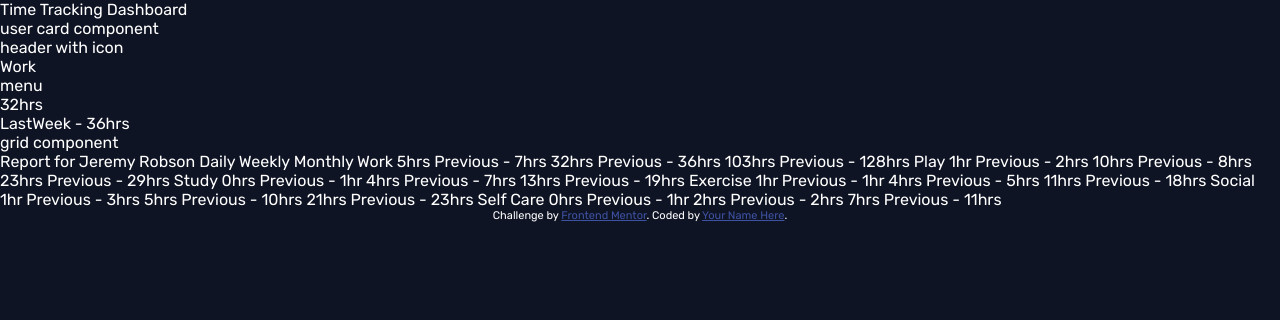
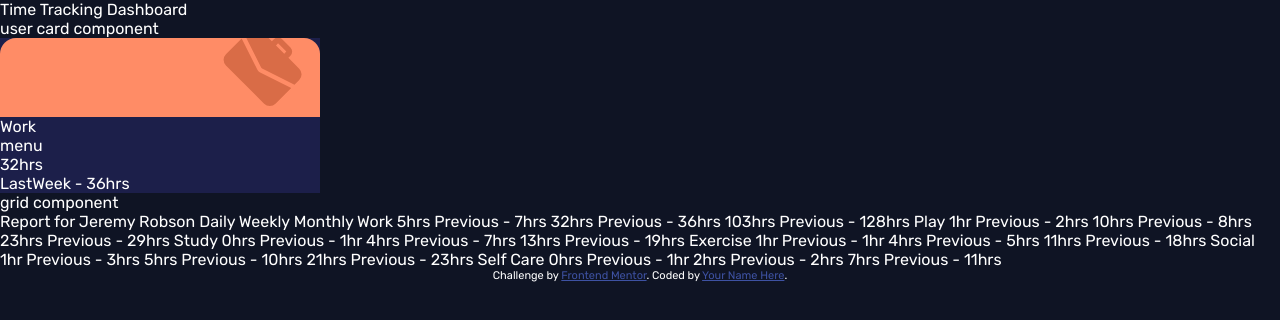
Before and after one commit to timamero/frontend-mentor-time-tracking-dashboard, a React (Vite) app: page / in a window 1280 px wide. Shown: the top 320 px of the page. Built offline with nearby package versions, Linux system fonts and the light colour scheme.

Commit message:
create TimeCard header

```diff
--- a/src/components/TimeCard/TimeCard.js
+++ b/src/components/TimeCard/TimeCard.js
@@ -1,9 +1,17 @@
 import React from 'react'
+import styles from './TimeCard.module.css'
 
 const TimeCard = () => {
+  const headerBackgroundColor = getComputedStyle(document.body).getPropertyValue('--lightRed1')
+  // console.log('color: ', headerBackgroundColor)
   return (
-    <div>
-      <div>header with icon</div>
+    <div className={styles.card}>
+      <div
+        className={styles.header}
+        style={{backgroundColor: headerBackgroundColor}}
+      >
+        <img src={require('../../images/icon-work.svg')} />
+      </div>
       <div>
         <div>
           <div>Work</div>
--- a/src/components/TimeCard/TimeCard.module.css
+++ b/src/components/TimeCard/TimeCard.module.css
@@ -0,0 +1,17 @@
+.card {
+  width: 320px;
+  background-color: var(--darkBlue);
+}
+
+.header {
+  display: flex;
+  flex-direction: row;
+  justify-content: flex-end;
+  border-top-left-radius: var(--borderRadius);
+  border-top-right-radius: var(--borderRadius);
+  overflow: hidden;
+}
+
+.header img {
+  transform: translate(-18px, -10px);
+}
--- a/src/styles/global.css
+++ b/src/styles/global.css
@@ -20,6 +20,8 @@
   /* Typography */
   --titleFontSize: 18px;
   --mainFont: 'Rubik', sans-serif;
+
+  --borderRadius: 1rem;
 }
 
 html {
```
